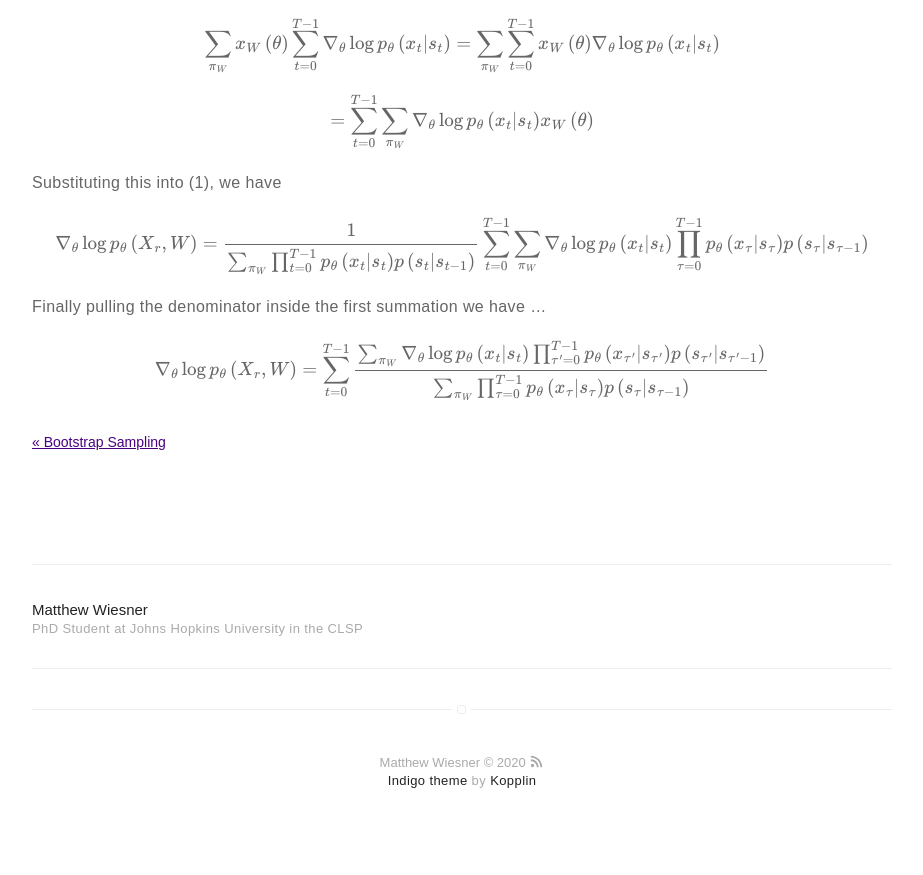
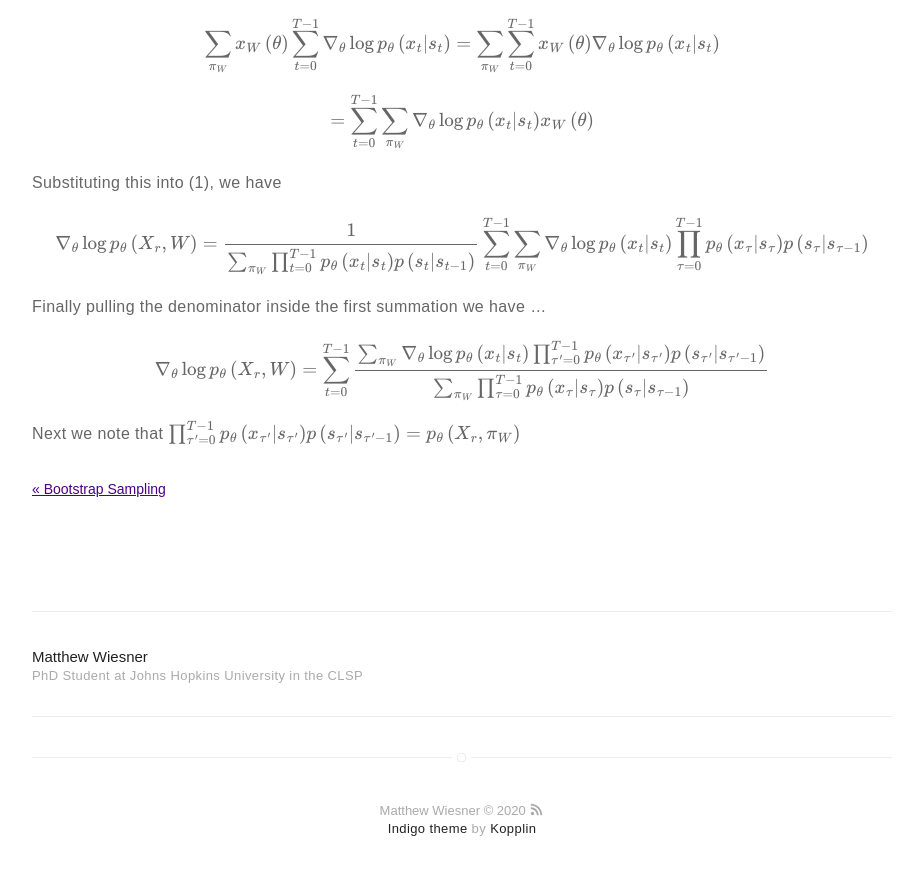
Before and after one commit to m-wiesner/m-wiesner.github.io, a Jekyll site: the page built from _posts/2020-01-22-LF-MMI.markdown, in a window 1280 px wide and 900 px high, scrolled down 4658 px. Shown: the top 875 px of the window, without its empty margins (178-1101 px from the left). Built offline with Jekyll 4.4.1, drawn with Linux system fonts in a browser that asks for light colours; formulas are drawn with MathJax 3; before the commit the page ends 5510 px from its top, so only the background shows below that.

Commit message:
Update 2020-01-22-LF-MMI.markdown

```diff
--- a/_posts/2020-01-22-LF-MMI.markdown
+++ b/_posts/2020-01-22-LF-MMI.markdown
@@ -158,3 +158,6 @@ $$ \nabla_{\theta} \log{p_{\theta}\left(X_r, W\right)} = \frac{1}{\sum_{\pi_W} \
 Finally pulling the denominator inside the first summation we have ...
 
 $$ \nabla_{\theta} \log{p_{\theta}\left(X_r, W\right)} = \sum_{t=0}^{T-1} \frac{\sum_{\pi_W} \nabla_{\theta} \log{p_{\theta}\left(x_t | s_t\right)} \prod_{\tau^{\prime}=0}^{T-1} p_{\theta}\left(x_{\tau^{\prime}} | s_{\tau^{\prime}}\right) p\left(s_{\tau^{\prime}} | s_{\tau^{\prime}-1}\right)}{\sum_{\pi_W} \prod_{\tau=0}^{T-1} p_{\theta}\left(x_{\tau} | s_{\tau}\right) p\left(s_{\tau} | s_{\tau-1}\right)}$$
+
+Next we note that
+$$ \prod_{\tau^{\prime}=0}^{T-1} p_{\theta}\left(x_{\tau^{\prime}} | s_{\tau^{\prime}}\right) p\left(s_{\tau^{\prime}} | s_{\tau^{\prime}-1}\right) = p_{\theta}\left(X_r, \pi_W \right)$$
```
